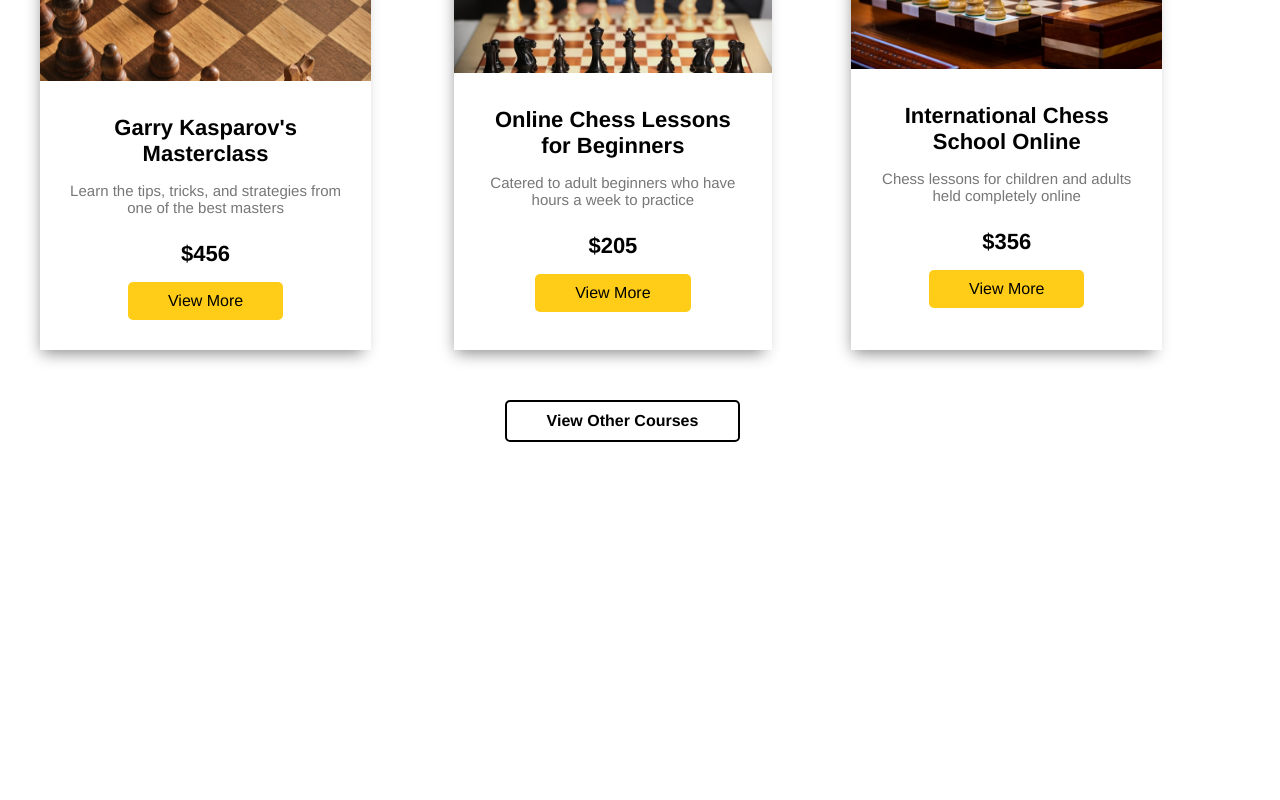
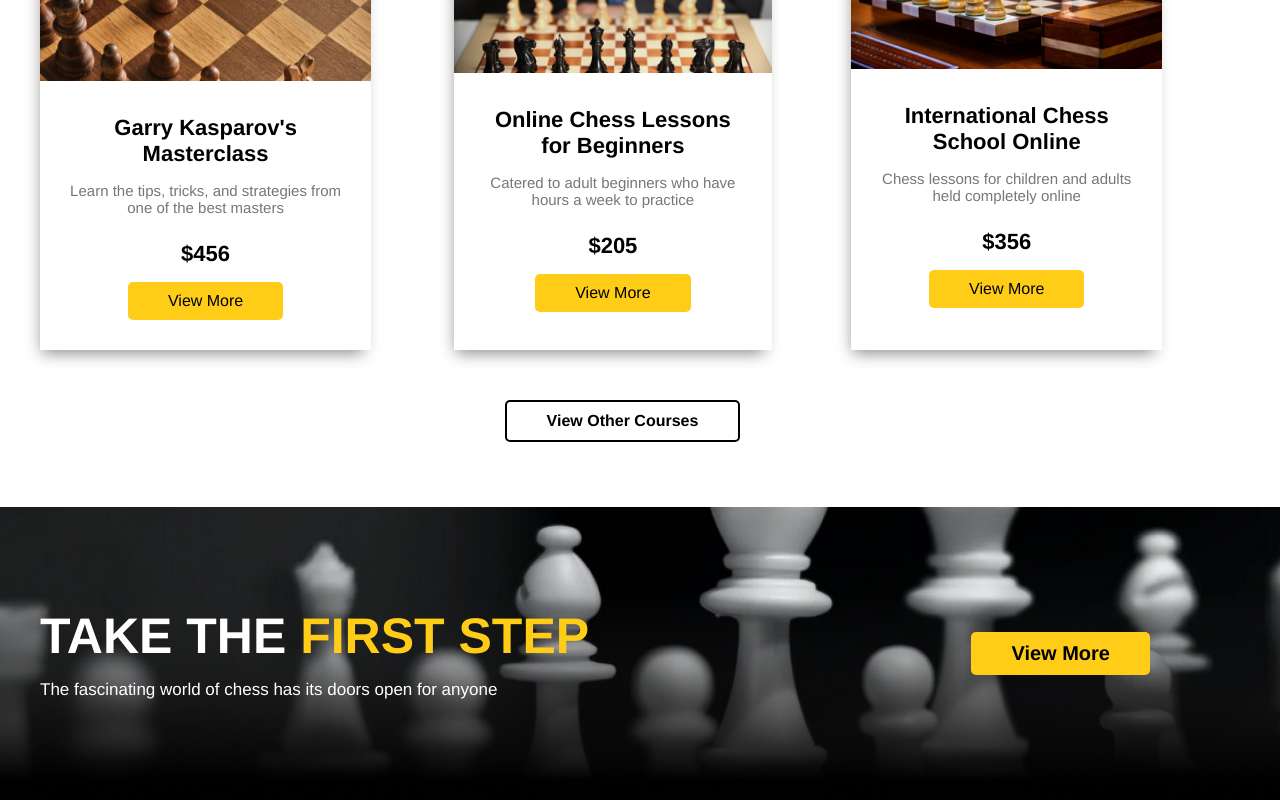
Before and after one commit to ChmielewskiGianpiero/proj-html-vuejs, a Vue app: page / in a window 1280 px wide. Shown: the part 2251-3051 px from the top of the page. Before the commit the page ends 2758 px from the top, so only its background shows below. Built offline with nearby package versions, Linux system fonts and the light colour scheme.

Commit message:
ADD - app-section-banner

```diff
--- a/src/components/AppMain.vue
+++ b/src/components/AppMain.vue
@@ -2,11 +2,15 @@
 import AppSectionServices from './AppSectionServices.vue';
 import AppSectionPhoto from './AppSectionPhoto.vue';
 import AppSectionCards from './AppSectionCards.vue';
+import AppSectionBanner from './AppSectionBanner.vue'
 import { store } from '../store';
 
 export default  {
   components:{
-    AppSectionServices,AppSectionPhoto,AppSectionCards
+    AppSectionServices,
+    AppSectionPhoto,
+    AppSectionCards,
+    AppSectionBanner
   },
   data (){
       return {
@@ -26,6 +30,7 @@
     <AppSectionServices :item="store.educationCard"/>
     <AppSectionPhoto :item="store.gallery"/>
     <AppSectionCards :item="store.cards"/>
+    <AppSectionBanner/>
 
 
 </template>
--- /dev/null
+++ b/src/components/AppSectionBanner.vue
@@ -0,0 +1,86 @@
+<script>
+
+export default  {
+    props: {
+      item: {
+          type: Object,
+          required: true
+      }
+  },
+  data (){
+      return {
+
+    }
+  },
+  methods:{
+
+  },
+  created (){
+
+  }
+}
+</script>
+
+<template>
+  <div class="banner">
+    <div class="container-md">
+      <div class="row">
+        <div class="banner-text">
+          <h1 class="title">
+            TAKE THE <span>FIRST STEP</span>
+          </h1>
+          <p class="text">The fascinating world of chess has its doors open for anyone</p>
+        </div>
+        <div class="btn-section">
+          <a class="btn" href="#">View More</a>
+        </div>
+      </div>
+    </div>
+  </div>
+</template>
+
+<style lang="scss" scoped>
+@use '../styles/partials/variables' as *;
+
+.banner{
+  background-image: url('/public/mt-2236-home-bg2.jpg');
+}
+
+.row {
+  justify-content: space-between;
+  padding: 100px 0px;
+  align-items: center;
+}
+
+.banner-text {
+  color: $primary_color;
+  display: flex;
+  flex-direction: column;
+  gap: 15px;
+}
+
+.title {
+  font-size: 50px;
+
+  span {
+    color: $secondary_color;
+  }
+}
+
+.text {
+  font-size: 17px;
+}
+
+.btn-section{
+    display: flex;
+    justify-content: center;
+
+   .btn {
+        background-color: $secondary_color ;
+        color: $dark;
+        font-weight: bold;
+        margin-right: 90px;
+        font-size: 20px;
+    }
+}
+</style>
```
